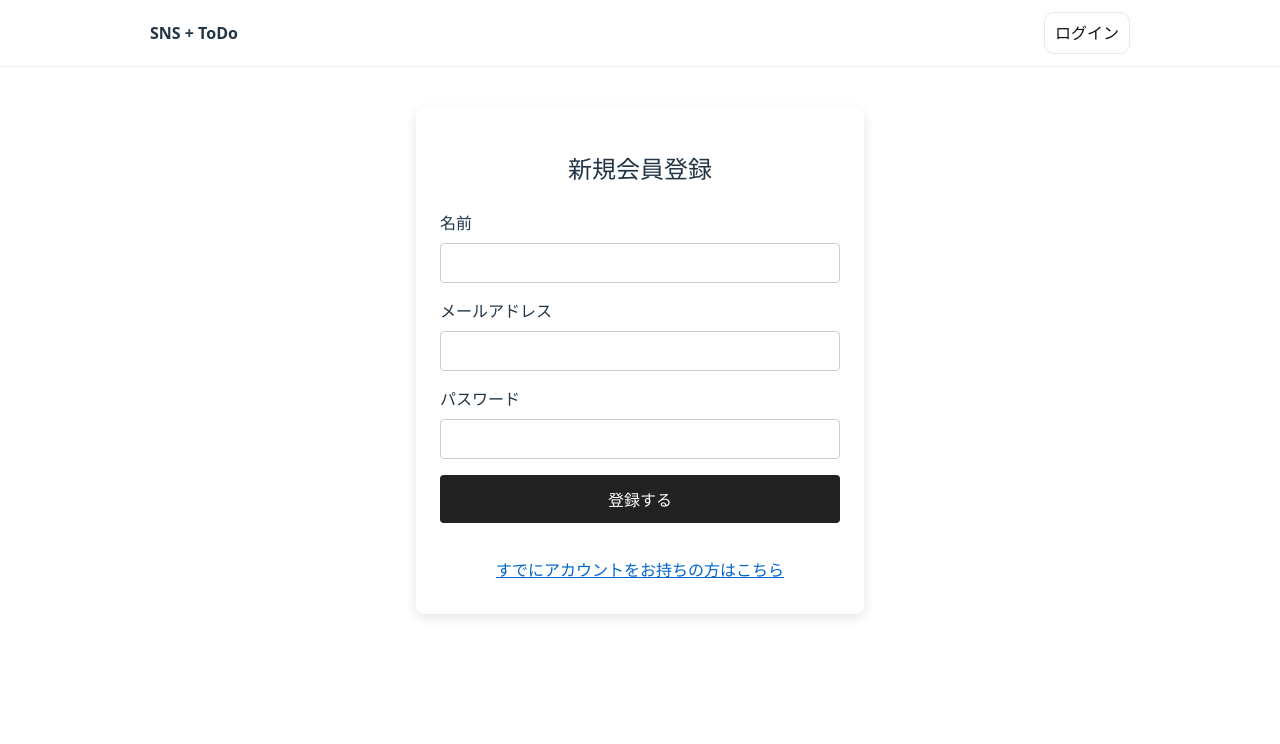
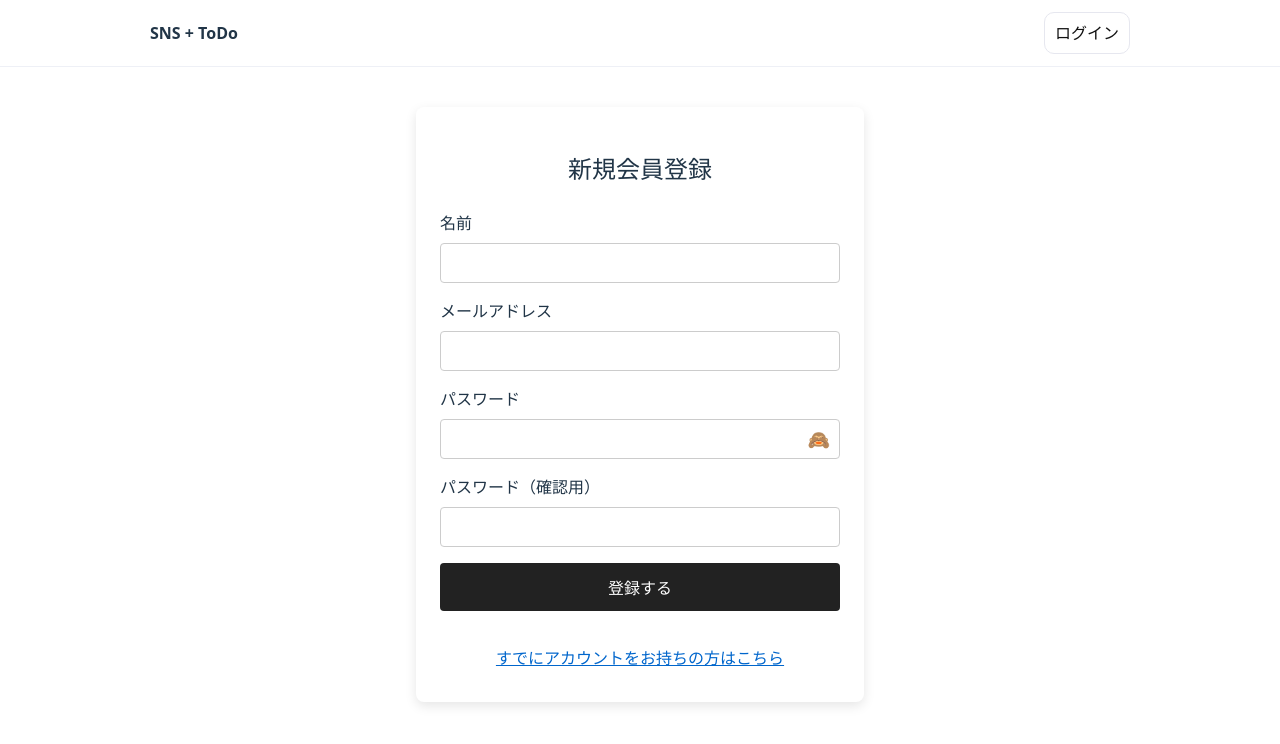
Before and after one commit to shibata-yui/SNS-TODO-APP-React, a React (Vite) app: page /register in a window 1280 px wide. Shown: the top 744 px of the page. Built offline with nearby package versions, Linux system fonts and the light colour scheme.

Commit message:
新規登録画面の強化およびプロフィール画面でのフォロー・フォロワー一覧モーダル実装

```diff
--- a/src/pages/ProfilePage.jsx
+++ b/src/pages/ProfilePage.jsx
@@ -5,6 +5,7 @@ import { updateProfile } from "../api/profile";
 import { apiFetch } from "../api/client";
 import { fetchLikedPosts } from "../api/likes";
 import { fetchBookmarkedPosts } from "../api/bookmarks";
+import { fetchFollowings, fetchFollowers } from "../api/auth";
 
 export function ProfilePage() {
   const { user, refreshMe } = useAuth();
@@ -20,6 +21,13 @@ export function ProfilePage() {
 
   const [activeTab, setActiveTab] = useState("myPosts");
 
+  // モーダル（ポップアップ窓）の開閉を管理する状態
+  const [modalOpen, setModalOpen] = useState(false);
+  const [modalTitle, setModalTitle] = useState("");
+  const [userList, setUserList] = useState([]);
+  const [modalLoading, setModalLoading] = useState(false);
+
+  // プロフィールデータの初期読み込み用
   useEffect(() => {
     async function loadProfileData() {
       try {
@@ -50,6 +58,49 @@ export function ProfilePage() {
         loadProfileData();
     }
   }, [user]);
+
+  // 💡 追加：モーダル表示時に背景スクロールを固定・解除する制御ロジック
+  useEffect(() => {
+    if (modalOpen) {
+      document.body.style.overflow = "hidden";
+    } else {
+      document.body.style.overflow = "unset";
+    }
+
+    return () => {
+      document.body.style.overflow = "unset";
+    };
+  }, [modalOpen]);
+
+  // フォロー中リストをクリックしたときの処理
+  async function handleShowFollowings() {
+    setModalTitle("フォロー中");
+    setModalOpen(true);
+    setModalLoading(true);
+    try {
+      const data = await fetchFollowings(user.id);
+      setUserList(data || []);
+    } catch (error) {
+      console.error("フォロー中取得エラー:", error);
+    } finally {
+      setModalLoading(false);
+    }
+  }
+
+  // フォロワーリストをクリックしたときの処理
+  async function handleShowFollowers() {
+    setModalTitle("フォロワー");
+    setModalOpen(true);
+    setModalLoading(true);
+    try {
+      const data = await fetchFollowers(user.id);
+      setUserList(data || []);
+    } catch (error) {
+      console.error("フォロワー取得エラー:", error);
+    } finally {
+      setModalLoading(false);
+    }
+  }
 
   function startEdit() {
     setEditName(user?.name || "");
@@ -108,17 +159,23 @@ export function ProfilePage() {
             <>
               <h1 style={styles.userName}>{user?.name || "ユーザー名"}</h1>
               <p style={styles.bio}>{user?.bio || "自己紹介文はまだ設定されていません。"}</p>
+
+              {/* 変更：数字部分にクリック可能なイベントと手袋カーソルを追加 */}
               <div style={styles.stats}>
-                <span><strong style={{fontSize: 18}}>{profileStats.followings_count}</strong> フォロー</span>
-                <span><strong style={{fontSize: 18}}>{profileStats.followers_count}</strong> フォロワー</span>
+                <span onClick={handleShowFollowings} style={styles.statsLink}>
+                  <strong style={{fontSize: 18}}>{profileStats.followings_count}</strong> フォロー
+                </span>
+                <span onClick={handleShowFollowers} style={styles.statsLink}>
+                  <strong style={{fontSize: 18}}>{profileStats.followers_count}</strong> フォロワー
+                </span>
               </div>
+
               <button onClick={startEdit} style={styles.editButton}>プロフィールを編集</button>
             </>
           )}
         </div>
 
         <div style={styles.postCard}>
-
           <div style={styles.tabContainer}>
             <button
               style={activeTab === "myPosts" ? styles.activeTab : styles.inactiveTab}
@@ -166,6 +223,35 @@ export function ProfilePage() {
         </div>
 
       </div>
+
+      {/* ユーザー一覧を表示するポップアップモーダル */}
+      {modalOpen && (
+        <div style={styles.modalOverlay} onClick={() => setModalOpen(false)}>
+          <div style={styles.modalContent} onClick={(e) => e.stopPropagation()}>
+            <div style={styles.modalHeader}>
+              <h3>{modalTitle}</h3>
+              <button style={styles.closeButton} onClick={() => setModalOpen(false)}>✕</button>
+            </div>
+
+            <div style={styles.modalBody}>
+              {modalLoading ? (
+                <p style={{ textAlign: "center", color: "#888" }}>読み込み中...</p>
+              ) : userList.length === 0 ? (
+                <p style={{ textAlign: "center", color: "#888", padding: "20px 0" }}>対象のユーザーがいません。</p>
+              ) : (
+                <div style={styles.userListContainer}>
+                  {userList.map((u) => (
+                    <div key={u.id} style={styles.userItem}>
+                      <div style={styles.smallIcon}>👤</div>
+                      <div style={styles.modalUserName}>{u.name}</div>
+                    </div>
+                  ))}
+                </div>
+              )}
+            </div>
+          </div>
+        </div>
+      )}
     </div>
   );
 }
@@ -178,6 +264,8 @@ const styles = {
   userName: { margin: "0 0 12px", fontSize: 24 },
   bio: { margin: "0 0 24px", color: "#555", whiteSpace: "pre-wrap", lineHeight: 1.6 },
   stats: { display: "flex", justifyContent: "center", gap: 32, marginBottom: 24, color: "#555" },
+  // リンク用テキストのスタイル
+  statsLink: { cursor: "pointer", padding: "4px 8px", borderRadius: 4, transition: "background 0.2s" },
   editButton: { padding: "10px 24px", borderRadius: 20, border: "1px solid #ccc", background: "white", cursor: "pointer", fontWeight: "bold", fontSize: 14 },
   editForm: { display: "flex", flexDirection: "column", gap: 16, alignItems: "center", marginBottom: 16 },
   input: { width: "80%", padding: "10px", borderRadius: 8, border: "1px solid #ddd", fontSize: 16, textAlign: "center" },
@@ -193,5 +281,16 @@ const styles = {
   tabContainer: { display: "flex", borderBottom: "1px solid #eef0f6", marginBottom: "16px" },
   activeTab: { flex: 1, padding: "16px", background: "none", border: "none", borderBottom: "3px solid #222", cursor: "pointer", fontWeight: "bold", fontSize: "16px", color: "#222" },
   inactiveTab: { flex: 1, padding: "16px", background: "none", border: "none", borderBottom: "3px solid transparent", cursor: "pointer", fontWeight: "normal", fontSize: "16px", color: "#888" },
-  postAuthor: { margin: "0 0 8px 0", fontSize: 14, fontWeight: "bold", color: "#555" }
+  postAuthor: { margin: "0 0 8px 0", fontSize: 14, fontWeight: "bold", color: "#555" },
+
+  // モーダル用スタイル群
+  modalOverlay: { position: "fixed", top: 0, left: 0, width: "100%", height: "100%", background: "rgba(0, 0, 0, 0.4)", display: "flex", justifyContent: "center", alignItems: "center", zIndex: 1000 },
+  modalContent: { background: "white", width: "90%", maxWidth: 400, borderRadius: 12, overflow: "hidden", boxShadow: "0 10px 30px rgba(0,0,0,0.15)" },
+  modalHeader: { display: "flex", justifyContent: "space-between", alignItems: "center", padding: "16px 20px", borderBottom: "1px solid #eef0f6" },
+  closeButton: { background: "none", border: "none", fontSize: 18, cursor: "pointer", color: "#888" },
+  modalBody: { maxHeight: 300, overflowY: "auto", padding: "10px 20px" },
+  userListContainer: { display: "flex", flexDirection: "column", gap: 12 },
+  userItem: { display: "flex", alignItems: "center", gap: 12, padding: "8px 0", borderBottom: "1px solid #f6f7fb" },
+  smallIcon: { width: 36, height: 36, background: "#eef0f6", borderRadius: "50%", display: "flex", alignItems: "center", justifyContent: "center", fontSize: 18 },
+  modalUserName: { fontSize: 16, fontWeight: "bold", color: "#333" }
 };
--- a/src/pages/RegisterPage.jsx
+++ b/src/pages/RegisterPage.jsx
@@ -5,6 +5,10 @@ export function RegisterPage() {
   const [name, setName] = useState("");
   const [email, setEmail] = useState("");
   const [password, setPassword] = useState("");
+  // 💡 追加：確認用パスワード
+  const [passwordConfirmation, setPasswordConfirmation] = useState("");
+  // 💡 追加：パスワード表示・非表示フラグ（falseで目隠し状態）
+  const [showPassword, setShowPassword] = useState(false);
   const [error, setError] = useState("");
   const navigate = useNavigate();
 
@@ -12,23 +16,45 @@ export function RegisterPage() {
     e.preventDefault();
     setError("");
 
+    // 💡 フロント側での事前チェック：一致していなければ送信自体をストップ
+    if (password !== passwordConfirmation) {
+      setError("パスワードと確認用パスワードが一致しません。");
+      return;
+    }
+
     try {
       // 裏側（Laravel）の登録APIへデータを送信
       const response = await fetch("http://localhost:8000/api/register", {
         method: "POST",
         headers: {
           "Content-Type": "application/json",
-          Accept: "application/json",
+          "Accept": "application/json",
         },
-        body: JSON.stringify({ name, email, password }),
+        // 💡 password_confirmation も裏側に送信する（Laravelの標準機能で自動チェック可能にするため）
+        body: JSON.stringify({
+          name,
+          email,
+          password,
+          password_confirmation: passwordConfirmation
+        }),
       });
 
+      // 💡 422などのエラー時にLaravelが返した具体的な警告文を取得する
       if (!response.ok) {
+        const errorData = await response.json();
+        // Laravelのバリデーションエラーメッセージがあればそれを採用、なければ汎用エラー
+        if (errorData.errors) {
+          // 例: "password": ["パスワードは英数字大文字小文字記号を最低1つ以上..."] を抽出
+          const messages = Object.values(errorData.errors).flat().join(" ");
+          throw new Error(messages);
+        } else if (errorData.message) {
+          throw new Error(errorData.message);
+        }
         throw new Error("登録に失敗しました。入力内容をご確認ください。");
       }
 
       alert("登録が完了しました！ログイン画面へ移動します。");
-      navigate("/login"); // 登録成功時はログイン画面へ誘導
+      navigate("/login");
     } catch (err) {
       setError(err.message);
     }
@@ -50,6 +76,7 @@ export function RegisterPage() {
             style={styles.input}
           />
         </div>
+
         <div style={styles.inputGroup}>
           <label>メールアドレス</label>
           <input
@@ -60,18 +87,45 @@ export function RegisterPage() {
             style={styles.input}
           />
         </div>
+
+        {/* 💡 パスワード（目のアイコン付き） */}
         <div style={styles.inputGroup}>
           <label>パスワード</label>
-          <input
-            type="password"
-            value={password}
-            onChange={(e) => setPassword(e.target.value)}
-            required
-            style={styles.input}
-          />
+          <div style={styles.passwordWrapper}>
+            <input
+              type={showPassword ? "text" : "password"} // ON/OFFでtypeを切り替える
+              value={password}
+              onChange={(e) => setPassword(e.target.value)}
+              required
+              style={styles.passwordInput}
+            />
+            <button
+              type="button"
+              onClick={() => setShowPassword(!showPassword)}
+              style={styles.eyeButton}
+            >
+              {showPassword ? "👁️" : "🙈"}
+            </button>
+          </div>
         </div>
+
+        {/* 💡 追加：確認用パスワード（同じく目のアイコン連動） */}
+        <div style={styles.inputGroup}>
+          <label>パスワード（確認用）</label>
+          <div style={styles.passwordWrapper}>
+            <input
+              type={showPassword ? "text" : "password"}
+              value={passwordConfirmation}
+              onChange={(e) => setPasswordConfirmation(e.target.value)}
+              required
+              style={styles.passwordInput}
+            />
+          </div>
+        </div>
+
         <button type="submit" style={styles.button}>登録する</button>
       </form>
+
       <button onClick={() => navigate("/login")} style={styles.linkButton}>
         すでにアカウントをお持ちの方はこちら
       </button>
@@ -82,10 +136,14 @@ export function RegisterPage() {
 const styles = {
   container: { maxWidth: 400, margin: "40px auto", padding: 24, textAlign: "center", background: "#fff", borderRadius: 8, boxShadow: "0 4px 12px rgba(0,0,0,0.1)" },
   title: { marginBottom: 24 },
-  error: { color: "red", marginBottom: 16 },
+  error: { color: "red", marginBottom: 16, background: "#fff3f3", padding: 10, borderRadius: 4, border: "1px solid #ffb3b3", textAlign: "left", fontSize: 14 },
   form: { display: "flex", flexDirection: "column", gap: 16 },
   inputGroup: { display: "flex", flexDirection: "column", textAlign: "left", gap: 8 },
-  input: { padding: 10, borderRadius: 4, border: "1px solid #ccc", fontSize: 16 },
+  input: { padding: 10, borderRadius: 4, border: "1px solid #ccc", fontSize: 16, boxSizing: "border-box", width: "100%" },
+  // 💡 パスワード枠用のスタイル
+  passwordWrapper: { display: "flex", position: "relative", alignItems: "center", width: "100%" },
+  passwordInput: { padding: "10px 40px 10px 10px", borderRadius: 4, border: "1px solid #ccc", fontSize: 16, boxSizing: "border-box", width: "100%" },
+  eyeButton: { position: "absolute", right: 10, background: "none", border: "none", cursor: "pointer", fontSize: 18, padding: 0 },
   button: { padding: "12px", background: "#222", color: "white", border: "none", borderRadius: 4, cursor: "pointer", fontWeight: "bold", fontSize: 16 },
   linkButton: { marginTop: 24, background: "none", border: "none", color: "#0066cc", cursor: "pointer", textDecoration: "underline" }
 };
```
Also changed, not shown: src/api/auth.js (+14 -0 lines).
